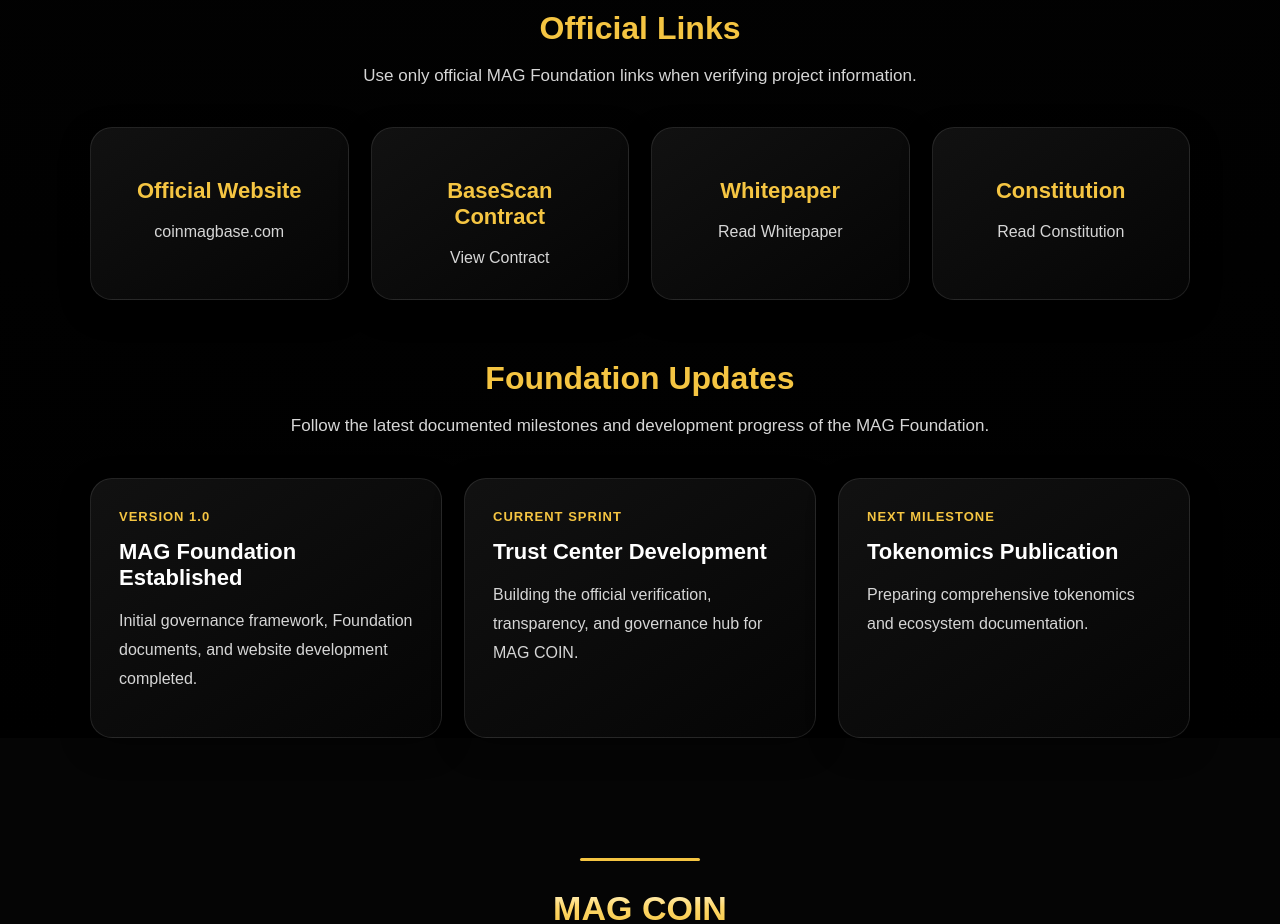
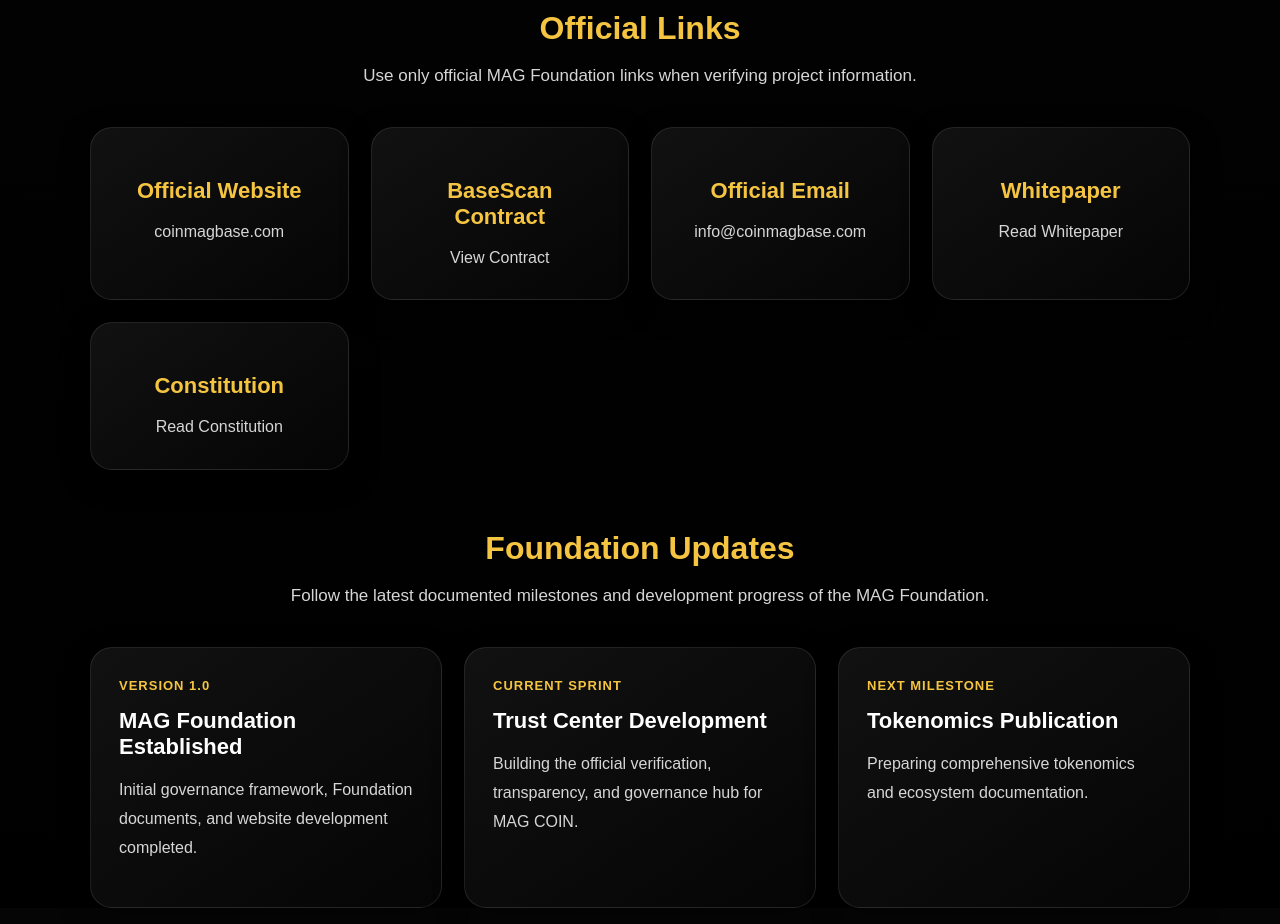
Before and after one commit to MAGZOWN/mag-coin-website, a Next.js app: page /transparency in a window 1280 px wide. Shown: the part 3620-4544 px from the top of the page. Built offline with nearby package versions, Linux system fonts and the light colour scheme.

Commit message:
Phase 19.1: Publish official MAG COIN domain email across website

```diff
--- a/app/components/OfficialLinks.tsx
+++ b/app/components/OfficialLinks.tsx
@@ -10,6 +10,11 @@ const links = [
     title: "BaseScan Contract",
     url: "https://basescan.org/address/0xbBd90410031Ed51023EF26Cca4e3e4f638F51A94",
     label: "View Contract",
+  },
+  {
+    title: "Official Email",
+    url: "mailto:info@coinmagbase.com",
+    label: "info@coinmagbase.com",
   },
   {
     title: "Whitepaper",
@@ -45,7 +50,7 @@ export default function OfficialLinks() {
                 : undefined
             }
             style={styles.card}
-            className="cardHover fadeIn"
+            className="magCard cardHover fadeIn"
           >
             <h3 style={styles.heading}>{item.title}</h3>
 
```
